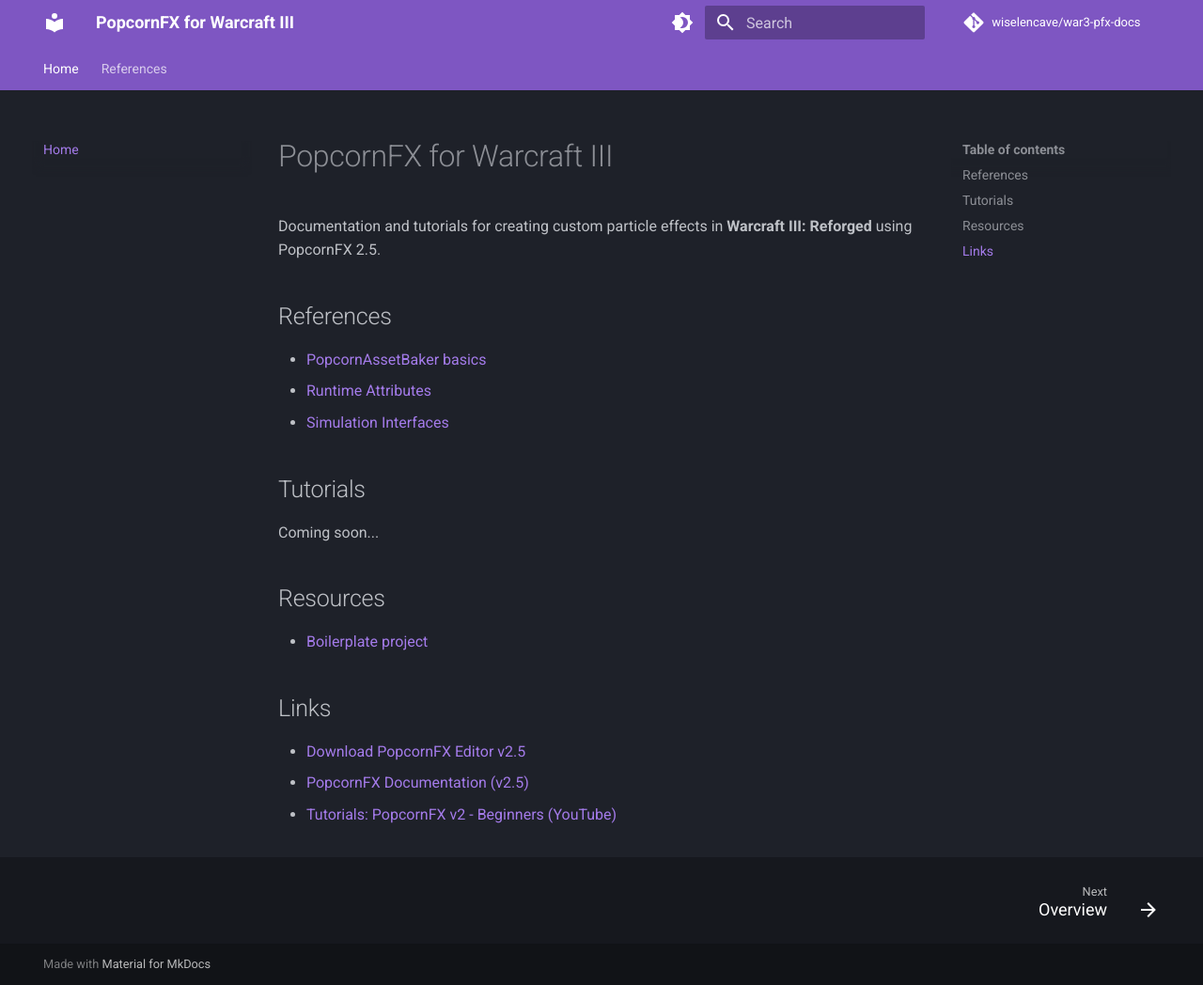
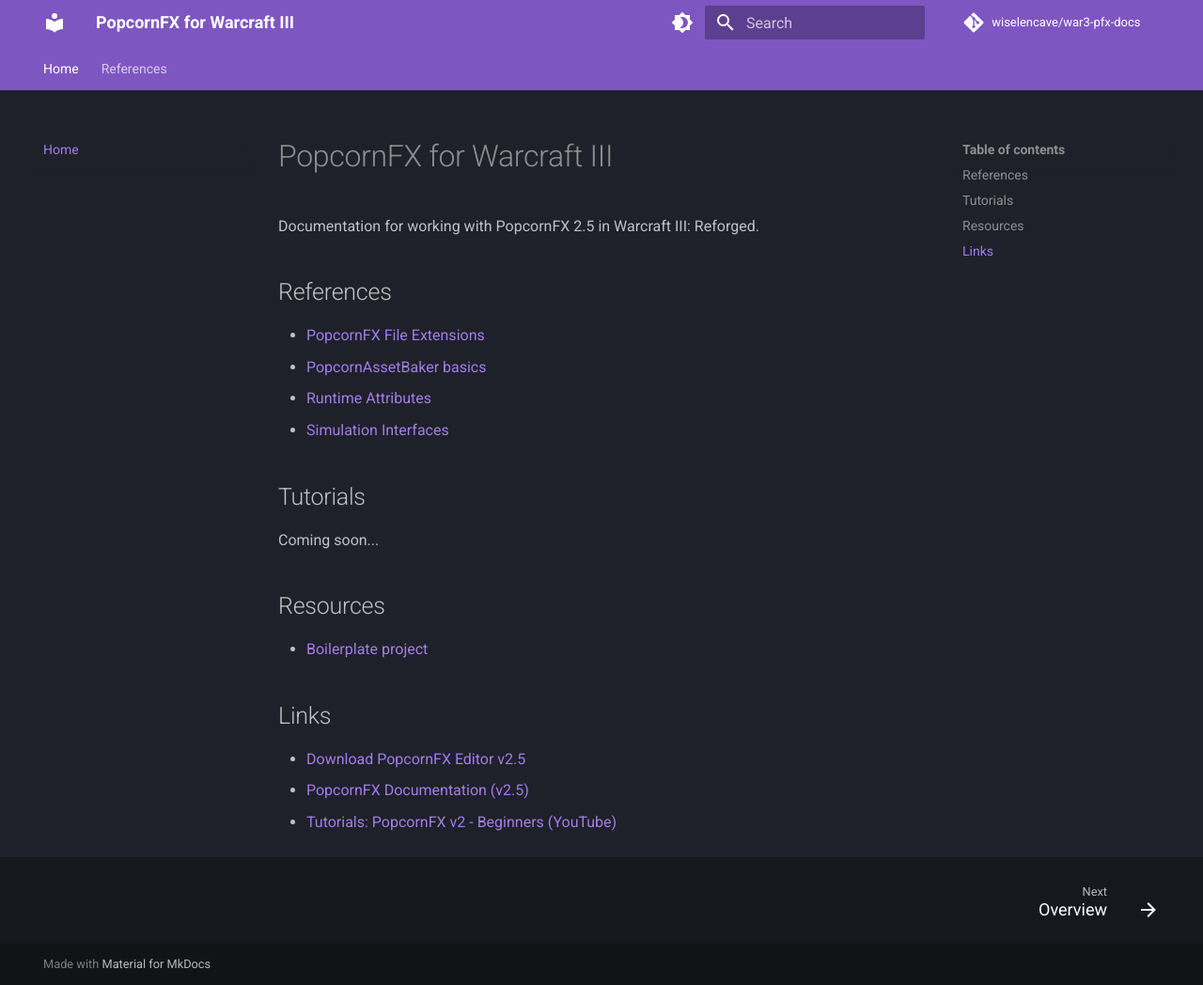
Before and after one commit to wiselencave/war3-pfx-docs, an MkDocs documentation site: the page built from docs/index.md, in a window 1280 px wide and 1048 px high. Shown: the whole window at 94% size. Built offline with MkDocs 1.6.1 and Material for MkDocs 9.7.7, drawn with Linux system fonts in a browser that asks for light colours; comment, search, counter and statistics services are not loaded.

Commit message:
extensions

```diff
--- a/docs/index.md
+++ b/docs/index.md
@@ -1,9 +1,10 @@
 # PopcornFX for Warcraft III
 
-Documentation and tutorials for creating custom particle effects in **Warcraft III: Reforged** using PopcornFX 2.5.
+Documentation for working with PopcornFX 2.5 in Warcraft III: Reforged.
 
 ## References
 
+- [PopcornFX File Extensions](reference/extensions.md)
 - [PopcornAssetBaker basics](reference/assetbaker_basics.md)
 - [Runtime Attributes](reference/attributes.md)
 - [Simulation Interfaces](reference/hasteleported_SI.md)
--- a/mkdocs.yml
+++ b/mkdocs.yml
@@ -47,3 +47,4 @@
     - "PopcornAssetBaker basics": reference/assetbaker_basics.md
     - "Runtime Attributes": reference/attributes.md
     - "Simulation Interfaces": reference/hasteleported_SI.md
+    - "PopcornFX File Extensions": reference/extensions.md
```
Also changed, not shown: docs/reference/extensions.md (added, +29 -0 lines).
